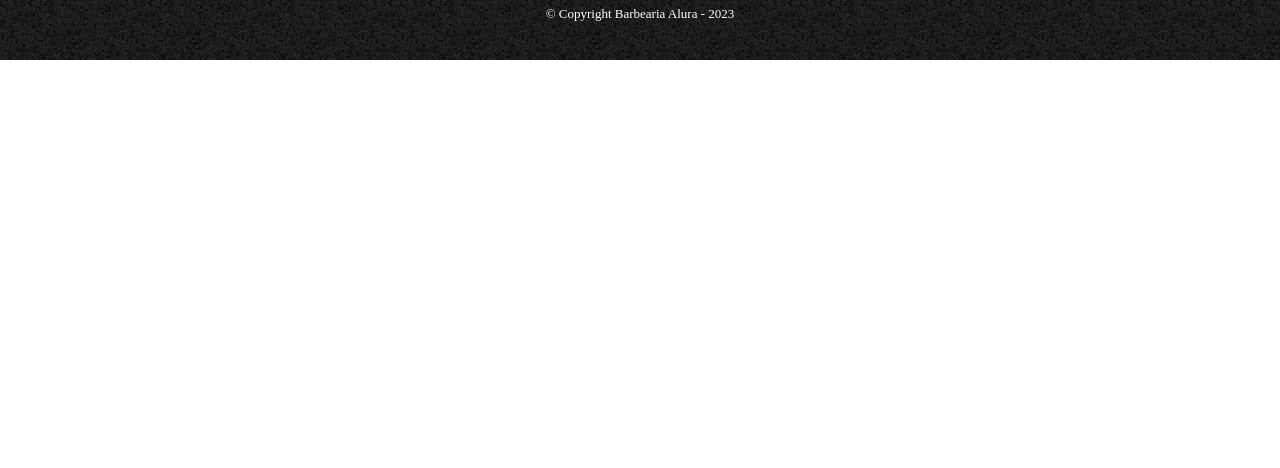
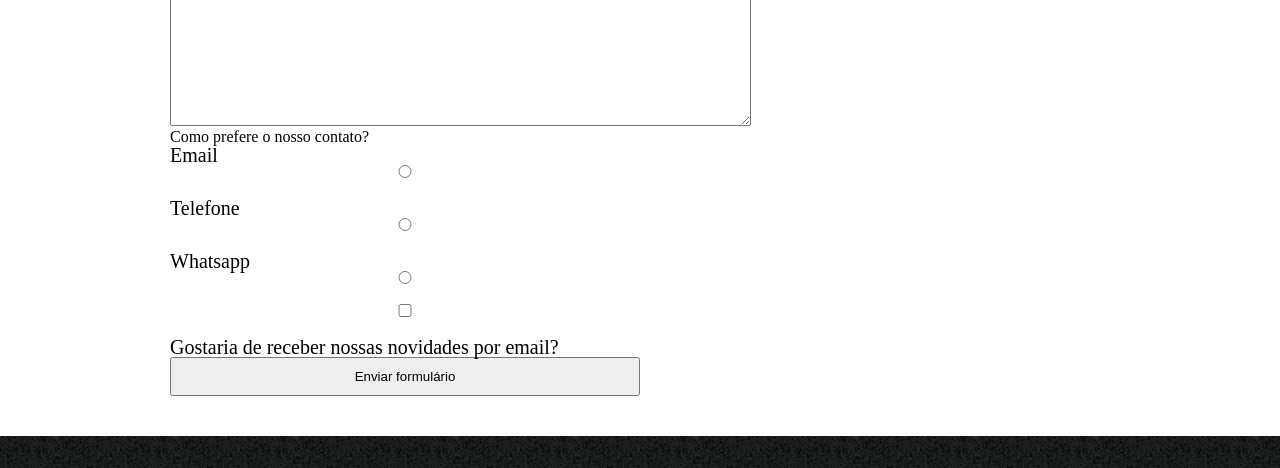
Before and after one commit to Virgiliopc/barberiaAlura, a plain HTML site: page contato.html in a window 1280 px wide. Shown: the part 620-1088 px from the top of the page. Before the commit the page ends 800 px from the top, so only its background shows below. Drawn offline with Linux system fonts and the light colour scheme.

Commit message:
"add input, label and checkbox contato.html"

```diff
--- a/contato.html
+++ b/contato.html
@@ -31,6 +31,23 @@
                 <label for="telefone">Telefone</label>
                 <input type="text" id="telefone">
 
+                <label for="mensagem">Mensagem</label>
+                <textarea cols="70" rows="10" id="mensagem"></textarea>
+
+                <div>
+                    <p>Como prefere o nosso contato?</p>
+                    <label for="radio-email">Email</label>
+                    <input type="radio" name="contato" value="email" id="radio-email">
+
+                    <label for="radio-telefone">Telefone</label>
+                    <input type="radio" name="contato" value="telefone" id="radio-telefone">
+
+                    <label for="radio-whatsapp">Whatsapp</label>
+                    <input type="radio" name="contato" value="whatsapp" id="radio-whatsapp">
+
+                </div>
+
+                <label><input type="checkbox">Gostaria de receber nossas novidades por email?</label>
                 <input type="submit" value="Enviar formulário">
             </form>
 
--- a/style.css
+++ b/style.css
@@ -90,3 +90,25 @@ footer {
     font-size: 13px;
     margin-top: 20px;
 }
+
+main {
+    width: 940px;
+    margin: 0 auto;
+}
+
+form {
+    margin: 40px 0;
+}
+
+form label {
+    display: block;
+    font-size: 20px;
+    margin: 0 0 10px:
+}
+
+form input {
+    display: block;
+    margin: 0 0 20px;
+    padding: 10px 25px;
+    width: 50%;
+}
```
